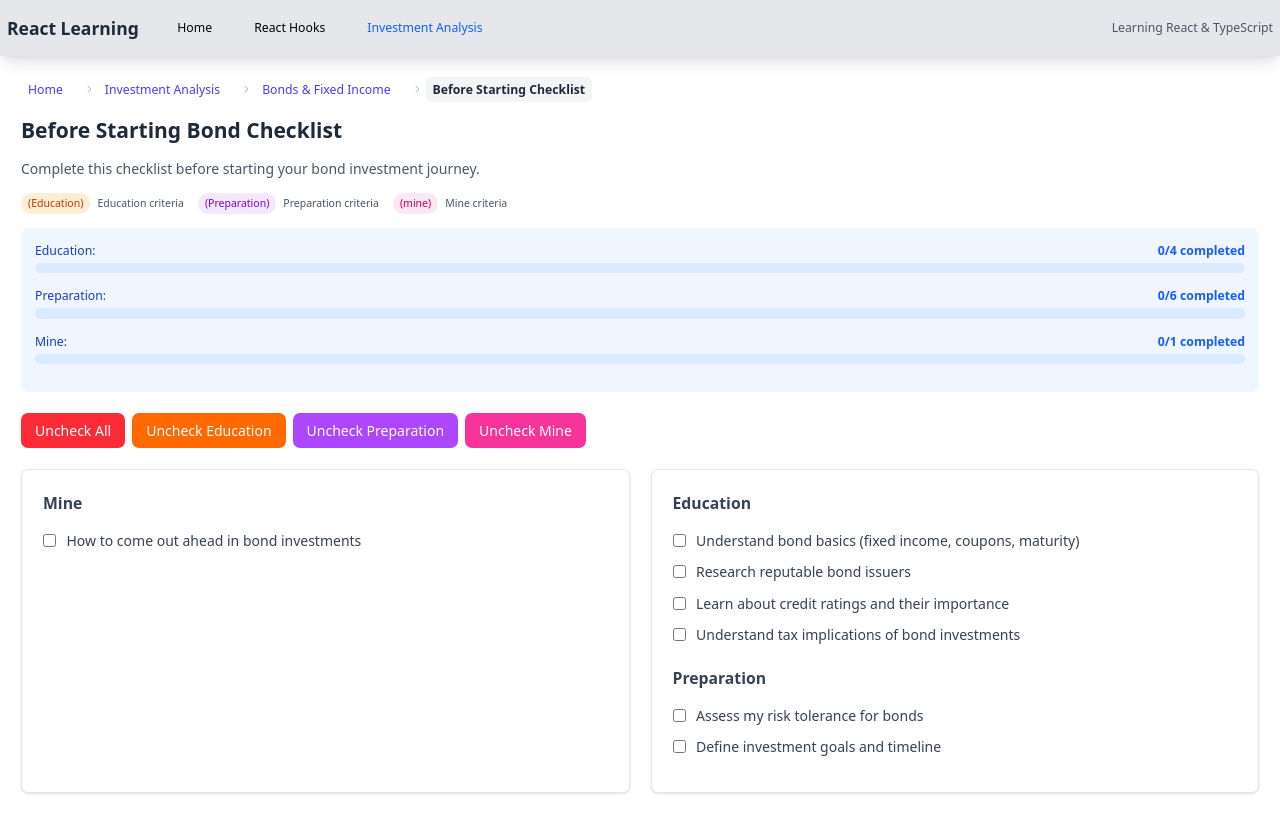
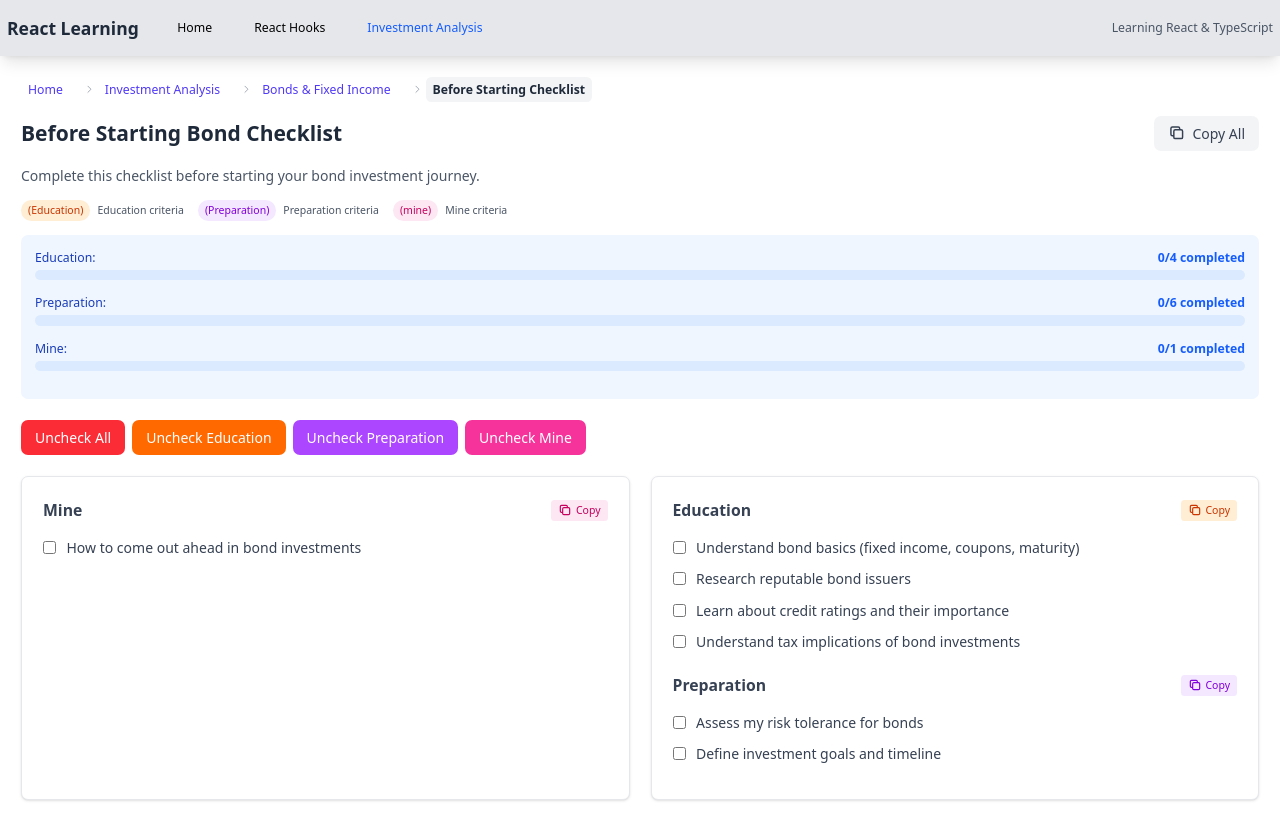
Before and after one commit to Ravi-Royal/reactLearning, a React (Vite) app: page /reactLearning/investment/bonds/before-starting in a window 1280 px wide. Built offline with nearby package versions, Linux system fonts and the light colour scheme.

Commit message:
feat: Add copy functionality to bond checklists for AI analysis integration

```diff
--- a/src/pages/components/investment/bonds/before-starting/BeforeStartingBondCheckList.tsx
+++ b/src/pages/components/investment/bonds/before-starting/BeforeStartingBondCheckList.tsx
@@ -70,10 +70,53 @@ function BeforeStartingBondCheckList() {
   const preparationCheckedCount = preparationItems.filter(item => item.checked).length;
   const mineCheckedCount = mineItems.filter(item => item.checked).length;
 
+  const handleCopyChecklist = (category: string) => {
+    const items = checklistItems.filter(item => item.category === category);
+    const text = `Before Starting Bond Checklist - ${category}\n\n` +
+      items.map(item => `${item.checked ? '✓' : '☐'} ${item.label}`).join('\n') +
+      `\n\nTotal: ${items.filter(i => i.checked).length}/${items.length} completed`;
+
+    navigator.clipboard.writeText(text).then(() => {
+      console.warn('Checklist copied to clipboard!');
+    }).catch(err => {
+      console.error('Failed to copy:', err);
+    });
+  };
+
+  const handleCopyAll = () => {
+    const totalChecked = checklistItems.filter(item => item.checked).length;
+    const text = 'Before Starting Bond Checklist\n\n' +
+      `Mine (${mineCheckedCount}/${mineItems.length}):\n` +
+      mineItems.map(item => `${item.checked ? '✓' : '☐'} ${item.label}`).join('\n') +
+      `\n\nEducation (${educationCheckedCount}/${educationItems.length}):\n` +
+      educationItems.map(item => `${item.checked ? '✓' : '☐'} ${item.label}`).join('\n') +
+      `\n\nPreparation (${preparationCheckedCount}/${preparationItems.length}):\n` +
+      preparationItems.map(item => `${item.checked ? '✓' : '☐'} ${item.label}`).join('\n') +
+      `\n\nTotal: ${totalChecked}/${checklistItems.length} completed`;
+
+    navigator.clipboard.writeText(text).then(() => {
+      console.warn('All checklist items copied to clipboard!');
+    }).catch(err => {
+      console.error('Failed to copy:', err);
+    });
+  };
+
   return (
     <div className="p-6">
       <Breadcrumbs />
-      <h1 className="text-2xl font-bold text-gray-800 mb-4">Before Starting Bond Checklist</h1>
+      <div className="flex items-center justify-between mb-4">
+        <h1 className="text-2xl font-bold text-gray-800">Before Starting Bond Checklist</h1>
+        <button
+          onClick={handleCopyAll}
+          className="flex items-center gap-2 px-4 py-2 bg-gray-100 hover:bg-gray-200 text-gray-700 rounded-lg transition-colors"
+          title="Copy all checklist items"
+        >
+          <svg className="w-5 h-5" fill="none" stroke="currentColor" viewBox="0 0 24 24">
+            <path strokeLinecap="round" strokeLinejoin="round" strokeWidth={2} d="M8 16H6a2 2 0 01-2-2V6a2 2 0 012-2h8a2 2 0 012 2v2m-6 12h8a2 2 0 002-2v-8a2 2 0 00-2-2h-8a2 2 0 00-2 2v8a2 2 0 002 2z" />
+          </svg>
+          Copy All
+        </button>
+      </div>
       <p className="text-gray-600 mb-4">Complete this checklist before starting your bond investment journey.</p>
 
       <div className="flex flex-wrap gap-4 mb-4 text-xs">
@@ -129,7 +172,19 @@ function BeforeStartingBondCheckList() {
       <div className="grid grid-cols-1 lg:grid-cols-2 gap-6">
         {/* Left Section: Mine */}
         <div className="bg-white p-6 rounded-lg shadow-sm border border-gray-200">
-          <h2 className="text-lg font-semibold text-gray-700 mb-4">Mine</h2>
+          <div className="flex items-center justify-between mb-4">
+            <h2 className="text-lg font-semibold text-gray-700">Mine</h2>
+            <button
+              onClick={() => handleCopyChecklist(CHECKLIST_CATEGORIES.MINE)}
+              className="flex items-center gap-1 px-2 py-1 text-xs bg-pink-100 hover:bg-pink-200 text-pink-700 rounded transition-colors"
+              title="Copy Mine criteria"
+            >
+              <svg className="w-4 h-4" fill="none" stroke="currentColor" viewBox="0 0 24 24">
+                <path strokeLinecap="round" strokeLinejoin="round" strokeWidth={2} d="M8 16H6a2 2 0 01-2-2V6a2 2 0 012-2h8a2 2 0 012 2v2m-6 12h8a2 2 0 002-2v-8a2 2 0 00-2-2h-8a2 2 0 00-2 2v8a2 2 0 002 2z" />
+              </svg>
+              Copy
+            </button>
+          </div>
           <div className="max-h-80 overflow-y-auto space-y-3">
             {checklistItems
               .filter(item => item.category === CHECKLIST_CATEGORIES.MINE)
@@ -152,7 +207,19 @@ function BeforeStartingBondCheckList() {
         <div className="bg-white p-6 rounded-lg shadow-sm border border-gray-200">
           <div className="max-h-80 overflow-y-auto space-y-6">
             <div>
-              <h2 className="text-lg font-semibold text-gray-700 mb-4">Education</h2>
+              <div className="flex items-center justify-between mb-4">
+                <h2 className="text-lg font-semibold text-gray-700">Education</h2>
+                <button
+                  onClick={() => handleCopyChecklist(CHECKLIST_CATEGORIES.EDUCATION)}
+                  className="flex items-center gap-1 px-2 py-1 text-xs bg-orange-100 hover:bg-orange-200 text-orange-700 rounded transition-colors"
+                  title="Copy Education criteria"
+                >
+                  <svg className="w-4 h-4" fill="none" stroke="currentColor" viewBox="0 0 24 24">
+                    <path strokeLinecap="round" strokeLinejoin="round" strokeWidth={2} d="M8 16H6a2 2 0 01-2-2V6a2 2 0 012-2h8a2 2 0 012 2v2m-6 12h8a2 2 0 002-2v-8a2 2 0 00-2-2h-8a2 2 0 00-2 2v8a2 2 0 002 2z" />
+                  </svg>
+                  Copy
+                </button>
+              </div>
               <div className="space-y-3">
                 {checklistItems
                   .filter(item => item.category === CHECKLIST_CATEGORIES.EDUCATION)
@@ -172,7 +239,19 @@ function BeforeStartingBondCheckList() {
             </div>
 
             <div>
-              <h2 className="text-lg font-semibold text-gray-700 mb-4">Preparation</h2>
+              <div className="flex items-center justify-between mb-4">
+                <h2 className="text-lg font-semibold text-gray-700">Preparation</h2>
+                <button
+                  onClick={() => handleCopyChecklist(CHECKLIST_CATEGORIES.PREPARATION)}
+                  className="flex items-center gap-1 px-2 py-1 text-xs bg-purple-100 hover:bg-purple-200 text-purple-700 rounded transition-colors"
+                  title="Copy Preparation criteria"
+                >
+                  <svg className="w-4 h-4" fill="none" stroke="currentColor" viewBox="0 0 24 24">
+                    <path strokeLinecap="round" strokeLinejoin="round" strokeWidth={2} d="M8 16H6a2 2 0 01-2-2V6a2 2 0 012-2h8a2 2 0 012 2v2m-6 12h8a2 2 0 002-2v-8a2 2 0 00-2-2h-8a2 2 0 00-2 2v8a2 2 0 002 2z" />
+                  </svg>
+                  Copy
+                </button>
+              </div>
               <div className="space-y-3">
                 {checklistItems
                   .filter(item => item.category === CHECKLIST_CATEGORIES.PREPARATION)
--- a/src/pages/components/investment/bonds/checklist/BondCheckList.tsx
+++ b/src/pages/components/investment/bonds/checklist/BondCheckList.tsx
@@ -76,11 +76,51 @@ function BondCheckList() {
   const aiCheckedCount = aiItems.filter(item => item.checked).length;
   const personalCheckedCount = personalItems.filter(item => item.checked).length;
 
+  const handleCopyChecklist = (category: string) => {
+    const items = checklistItems.filter(item => item.category === category);
+    const text = `Bond Investment Checklist - ${category}\n\n` +
+      items.map(item => `${item.checked ? '✓' : '☐'} ${item.label}`).join('\n') +
+      `\n\nTotal: ${items.filter(i => i.checked).length}/${items.length} completed`;
+
+    navigator.clipboard.writeText(text).then(() => {
+      console.warn('Checklist copied to clipboard!');
+    }).catch(err => {
+      console.error('Failed to copy:', err);
+    });
+  };
+
+  const handleCopyAll = () => {
+    const text = 'Bond Investment Checklist\n\n' +
+      `Personal Criteria (${personalCheckedCount}/${personalItems.length}):\n` +
+      personalItems.map(item => `${item.checked ? '✓' : '☐'} ${item.label}`).join('\n') +
+      `\n\nAI Criteria (${aiCheckedCount}/${aiItems.length}):\n` +
+      aiItems.map(item => `${item.checked ? '✓' : '☐'} ${item.label}`).join('\n') +
+      `\n\nTotal: ${checkedCount}/${totalCount} completed`;
+
+    navigator.clipboard.writeText(text).then(() => {
+      console.warn('All checklist items copied to clipboard!');
+    }).catch(err => {
+      console.error('Failed to copy:', err);
+    });
+  };
+
   return (
     <div className="p-6">
       <Breadcrumbs />
       <div className="mb-6">
-        <h1 className="text-2xl font-bold text-gray-800 mb-2">Bond Investment Checklist</h1>
+        <div className="flex items-center justify-between mb-2">
+          <h1 className="text-2xl font-bold text-gray-800">Bond Investment Checklist</h1>
+          <button
+            onClick={handleCopyAll}
+            className="flex items-center gap-2 px-4 py-2 bg-gray-100 hover:bg-gray-200 text-gray-700 rounded-lg transition-colors"
+            title="Copy all checklist items"
+          >
+            <svg className="w-5 h-5" fill="none" stroke="currentColor" viewBox="0 0 24 24">
+              <path strokeLinecap="round" strokeLinejoin="round" strokeWidth={2} d="M8 16H6a2 2 0 01-2-2V6a2 2 0 012-2h8a2 2 0 012 2v2m-6 12h8a2 2 0 002-2v-8a2 2 0 00-2-2h-8a2 2 0 00-2 2v8a2 2 0 002 2z" />
+            </svg>
+            Copy All
+          </button>
+        </div>
         <p className="text-gray-600 mb-4">Use this checklist to evaluate potential bond investments systematically.</p>
 
         <div className="flex flex-wrap gap-4 mb-4 text-xs">
@@ -170,9 +210,21 @@ function BondCheckList() {
         <div className="grid md:grid-cols-2 gap-6">
           {/* Personal Criteria Section */}
           <div className="space-y-4">
-            <h3 className="text-lg font-semibold text-purple-800 border-b border-purple-200 pb-2">
-              Personal Criteria ({personalCheckedCount}/{personalItems.length})
-            </h3>
+            <div className="flex items-center justify-between border-b border-purple-200 pb-2">
+              <h3 className="text-lg font-semibold text-purple-800">
+                Personal Criteria ({personalCheckedCount}/{personalItems.length})
+              </h3>
+              <button
+                onClick={() => handleCopyChecklist(CHECKLIST_CATEGORIES.PERSONAL)}
+                className="flex items-center gap-1 px-2 py-1 text-xs bg-purple-100 hover:bg-purple-200 text-purple-700 rounded transition-colors"
+                title="Copy Personal criteria"
+              >
+                <svg className="w-4 h-4" fill="none" stroke="currentColor" viewBox="0 0 24 24">
+                  <path strokeLinecap="round" strokeLinejoin="round" strokeWidth={2} d="M8 16H6a2 2 0 01-2-2V6a2 2 0 012-2h8a2 2 0 012 2v2m-6 12h8a2 2 0 002-2v-8a2 2 0 00-2-2h-8a2 2 0 00-2 2v8a2 2 0 002 2z" />
+                </svg>
+                Copy
+              </button>
+            </div>
             <div className="max-h-80 overflow-y-auto space-y-3">
               {personalItems.map((item) => (
                 <div
@@ -210,9 +262,21 @@ function BondCheckList() {
 
           {/* AI Criteria Section */}
           <div className="space-y-4">
-            <h3 className="text-lg font-semibold text-blue-800 border-b border-blue-200 pb-2">
-              AI Criteria ({aiCheckedCount}/{aiItems.length})
-            </h3>
+            <div className="flex items-center justify-between border-b border-blue-200 pb-2">
+              <h3 className="text-lg font-semibold text-blue-800">
+                AI Criteria ({aiCheckedCount}/{aiItems.length})
+              </h3>
+              <button
+                onClick={() => handleCopyChecklist(CHECKLIST_CATEGORIES.AI)}
+                className="flex items-center gap-1 px-2 py-1 text-xs bg-blue-100 hover:bg-blue-200 text-blue-700 rounded transition-colors"
+                title="Copy AI criteria"
+              >
+                <svg className="w-4 h-4" fill="none" stroke="currentColor" viewBox="0 0 24 24">
+                  <path strokeLinecap="round" strokeLinejoin="round" strokeWidth={2} d="M8 16H6a2 2 0 01-2-2V6a2 2 0 012-2h8a2 2 0 012 2v2m-6 12h8a2 2 0 002-2v-8a2 2 0 00-2-2h-8a2 2 0 00-2 2v8a2 2 0 002 2z" />
+                </svg>
+                Copy
+              </button>
+            </div>
             <div className="max-h-80 overflow-y-auto space-y-3">
               {aiItems.map((item) => (
                 <div
```
